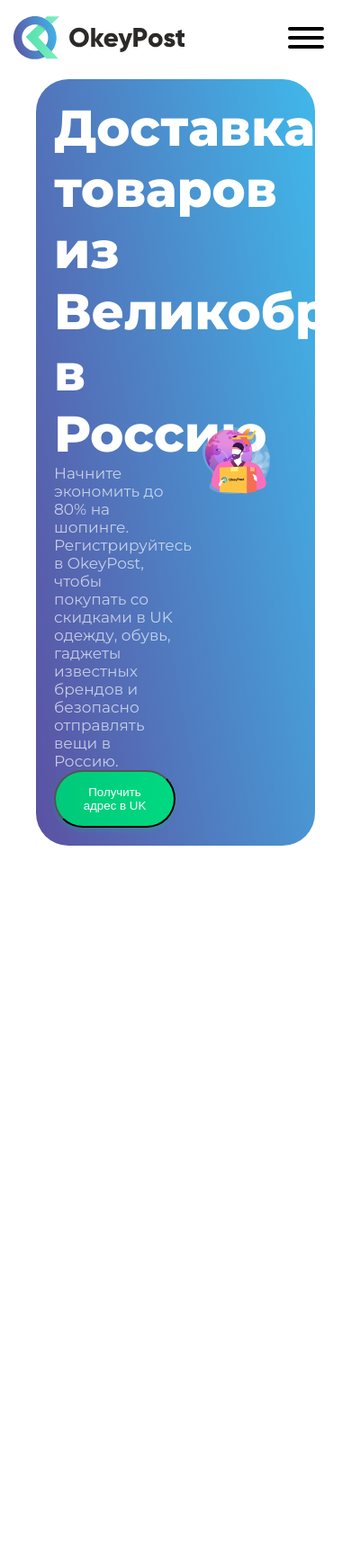
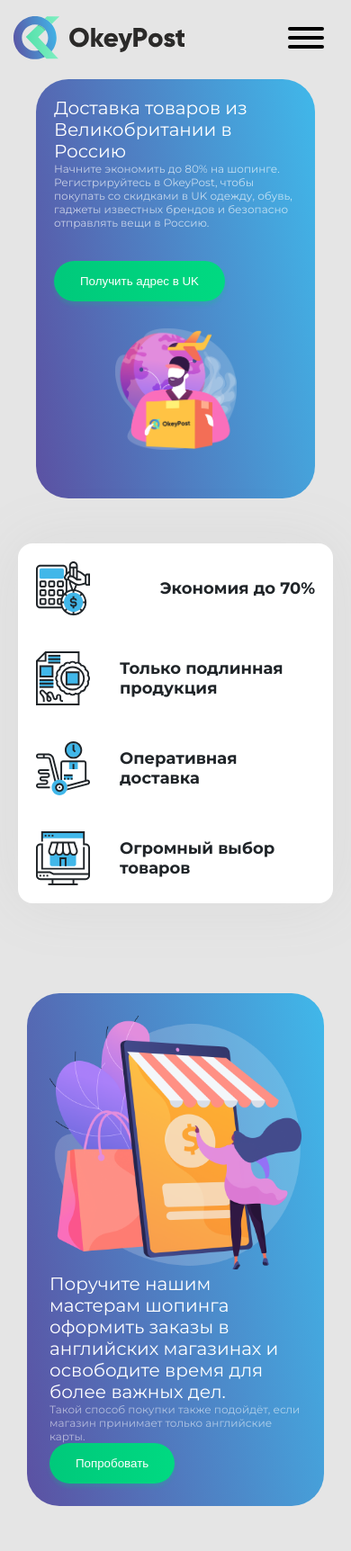
Before and after one commit to Bubusara0505/Myself, a PHP site: page / in a window 390 px wide; the page is wider, and only the part inside the window is pictured. Shown: that part at 90% size. Before the commit the page ends 940 px from the top of that part, so only its background shows below. Run offline with PHP 8.4, Linux system fonts and the light colour scheme.

Commit message:
create try-block

```diff
--- a/assets/css/style.css
+++ b/assets/css/style.css
@@ -1,6 +1,7 @@
 @import url("https://fonts.googleapis.com/css2?family=Montserrat:wght@400;500;600;700;800;900&family=Poppins:wght@400;500;600;700;800;900&display=swap");
 .okeyPost {
   font-family: "Montserrat", sans-serif;
+  background: #E5E5E5;
 }
 
 .header {
@@ -25,6 +26,7 @@
   padding: 0.9375rem 1.8125rem;
   display: inline-block;
   box-sizing: border-box;
+  transition: 0.6s all;
 }
 .header .nav.active {
   position: absolute;
@@ -52,6 +54,7 @@
 }
 
 .order {
+  transition: 0.6s all;
   padding: 0 2.5rem;
 }
 .order .order-info-block {
@@ -76,6 +79,7 @@
   color: #ffffffac;
 }
 .order .order-info-block_content button {
+  cursor: pointer;
   color: #FFFFFF;
   background: linear-gradient(90deg, #00C97B 0%, #00D981 96.96%);
   box-shadow: 0rem 0.25rem 0.25rem rgba(1, 203, 124, 0.2);
@@ -83,6 +87,9 @@
   padding: 0.9375rem 1.8125rem;
   display: inline-block;
   box-sizing: border-box;
+  border: none;
+  margin-top: 2.1875rem;
+  transition: 0.6s all;
 }
 .order .order-info-block_img {
   padding: 1.875rem;
@@ -92,13 +99,173 @@
   width: 100%;
 }
 
-@media screen and (max-width: 40.3125rem) {
+.icons-block {
+  display: flex;
+  max-width: 62.5rem;
+  margin: 6.25rem auto;
+  box-shadow: 0px 0px 4.375rem rgba(138, 138, 138, 0.1);
+  border-radius: 1rem;
+  background: #FFF;
+}
+.icons-block .icons-block-info {
+  display: flex;
+  align-items: center;
+  justify-content: space-between;
+  padding: 1.25rem;
+}
+.icons-block .icons-block-info img {
+  max-width: 50%;
+}
+.icons-block .icons-block-info h2 {
+  max-width: 70%;
+  color: #1F2428;
+  font-weight: 700;
+  font-size: 1.125rem;
+}
+
+.tryIt {
+  padding: 6.25rem 3.75rem;
+}
+.tryIt .tryIt-block {
+  padding: 1.5625rem;
+  background: linear-gradient(79.63deg, #5B52A3 1.08%, #40B8EA 100%);
+  border-radius: 2.25rem;
+  display: flex;
+  align-items: center;
+  justify-content: space-between;
+}
+.tryIt .tryIt-block_img {
+  max-width: 40%;
+}
+.tryIt .tryIt-block_img img {
+  width: 100%;
+}
+.tryIt .tryIt-block_content {
+  max-width: 55%;
+}
+.tryIt .tryIt-block_content h1 {
+  font-weight: 700;
+  font-size: 1.875rem;
+  color: #FFF;
+}
+.tryIt .tryIt-block_content p {
+  font-weight: 400;
+  font-size: 1.125rem;
+  color: #ffffff90;
+}
+.tryIt .tryIt-block_content button {
+  cursor: pointer;
+  color: #FFFFFF;
+  background: linear-gradient(90deg, #00C97B 0%, #00D981 96.96%);
+  box-shadow: 0rem 0.25rem 0.25rem rgba(1, 203, 124, 0.2);
+  border-radius: 2.25rem;
+  padding: 0.9375rem 1.8125rem;
+  display: inline-block;
+  box-sizing: border-box;
+  border: none;
+}
+
+@media screen and (max-width: 45rem) {
   .nav {
     display: none;
   }
 
   .hamburger {
     display: block;
+  }
+
+  .order .order-info-block {
+    display: flex;
+    flex-direction: column;
+  }
+  .order .order-info-block_content {
+    max-width: 100%;
+  }
+  .order .order-info-block_content h1 {
+    font-size: 2.1875rem;
+    font-weight: 600;
+  }
+  .order .order-info-block_img {
+    max-width: 50%;
+  }
+  .order .order-info-block_img img {
+    width: 100%;
+  }
+
+  .icons-block {
+    margin: 3.125rem 1.25rem;
+    display: flex;
+    flex-direction: column;
+  }
+
+  .tryIt {
+    padding: 6.25rem 3.75rem;
+  }
+  .tryIt .tryIt-block {
+    padding: 1.5625rem;
+    background: linear-gradient(79.63deg, #5B52A3 1.08%, #40B8EA 100%);
+    border-radius: 2.25rem;
+    display: flex;
+    flex-direction: column;
+  }
+  .tryIt .tryIt-block_img {
+    max-width: 100%;
+  }
+  .tryIt .tryIt-block_img img {
+    width: 100%;
+  }
+  .tryIt .tryIt-block_content {
+    max-width: 100%;
+  }
+}
+@media screen and (max-width: 28.125rem) {
+  .order .order-info-block {
+    display: flex;
+    flex-direction: column;
+  }
+  .order .order-info-block_content {
+    max-width: 100%;
+  }
+  .order .order-info-block_content h1 {
+    font-size: 1.25rem;
+    font-weight: 400;
+  }
+  .order .order-info-block_content p {
+    font-size: 0.75rem;
+    font-weight: 300;
+  }
+  .order .order-info-block_img {
+    max-width: 50%;
+  }
+  .order .order-info-block_img img {
+    width: 100%;
+  }
+
+  .tryIt {
+    padding: 3.125rem 1.875rem;
+  }
+  .tryIt .tryIt-block {
+    background: linear-gradient(79.63deg, #5B52A3 1.08%, #40B8EA 100%);
+    border-radius: 2.25rem;
+    display: flex;
+    flex-direction: column;
+  }
+  .tryIt .tryIt-block_img {
+    max-width: 100%;
+  }
+  .tryIt .tryIt-block_img img {
+    width: 100%;
+  }
+  .tryIt .tryIt-block_content {
+    max-width: 100%;
+  }
+  .tryIt .tryIt-block_content h1 {
+    font-size: 1.25rem;
+    font-weight: 400;
+  }
+  .tryIt .tryIt-block_content p {
+    font-size: 0.75rem;
+    font-weight: 300;
   }
 }
 * {
--- a/assets/sass/_okeyPost.sass
+++ b/assets/sass/_okeyPost.sass
@@ -1,5 +1,6 @@
 .okeyPost
   font-family: 'Montserrat', sans-serif
+  background: #E5E5E5
 
 .header
   display: flex
@@ -21,6 +22,8 @@
     padding: .9375rem 1.8125rem
     display: inline-block
     box-sizing: border-box
+    transition: .6s all
+
 
   .nav.active
     position: absolute
@@ -44,6 +47,7 @@
   position: relative
 
 .order
+  transition: .6s all
   padding: 0 2.5rem
   .order-info-block
     display: flex
@@ -63,6 +67,7 @@
         font-weight: 300
         color: #ffffffac
       button
+        cursor: pointer
         color: #FFFFFF
         background:  linear-gradient(90deg, #00C97B 0%, #00D981 96.96%)
         box-shadow: 0rem .25rem .25rem rgba(1, 203, 124, 0.2)
@@ -70,6 +75,9 @@
         padding: .9375rem 1.8125rem
         display: inline-block
         box-sizing: border-box
+        border: none
+        margin-top: 2.1875rem
+        transition: .6s all
     &_img
       padding: 1.875rem
       max-width: 35%
@@ -77,14 +85,133 @@
         width: 100%
 
 
+.icons-block
+  display: flex
+  max-width: 62.5rem
+  margin: 6.25rem auto
+  box-shadow: 0px 0px 4.375rem rgba(138, 138, 138, 0.1)
+  border-radius: 1rem
+  background: #FFF
+  .icons-block-info
+    display: flex
+    align-items: center
+    justify-content: space-between
+    padding: 1.25rem
+    img
+      max-width: 50%
+    h2
+      max-width: 70%
+      color: #1F2428
+      font-weight: 700
+      font-size: 1.125rem
 
+.tryIt
+  padding: 6.25rem 3.75rem
+  .tryIt-block
+    padding: 1.5625rem
+    background: linear-gradient(79.63deg, #5B52A3 1.08%, #40B8EA 100%)
+    border-radius: 2.25rem
+    display: flex
+    align-items: center
+    justify-content: space-between
+    &_img
+      max-width: 40%
+      img
+        width: 100%
+    &_content
+      max-width: 55%
+      h1
+        font-weight: 700
+        font-size: 1.875rem
+        color: #FFF
+      p
+        font-weight: 400
+        font-size: 1.125rem
+        color: #ffffff90
+      button
+        cursor: pointer
+        color: #FFFFFF
+        background:  linear-gradient(90deg, #00C97B 0%, #00D981 96.96%)
+        box-shadow: 0rem .25rem .25rem rgba(1, 203, 124, 0.2)
+        border-radius: 2.25rem
+        padding: .9375rem 1.8125rem
+        display: inline-block
+        box-sizing: border-box
+        border: none
 
-
-
-
-
-@media screen and(max-width: 40.3125rem)
+@media screen and(max-width: 45rem)
   .nav
     display: none
   .hamburger
     display: block
+  .order
+    .order-info-block
+      display: flex
+      flex-direction: column
+      &_content
+        max-width: 100%
+        h1
+          font-size: 2.1875rem
+          font-weight: 600
+      &_img
+        max-width: 50%
+        img
+          width: 100%
+  .icons-block
+    margin: 3.125rem 1.25rem
+    display: flex
+    flex-direction: column
+
+
+  .tryIt
+    padding: 6.25rem 3.75rem
+    .tryIt-block
+      padding: 1.5625rem
+      background: linear-gradient(79.63deg, #5B52A3 1.08%, #40B8EA 100%)
+      border-radius: 2.25rem
+      display: flex
+      flex-direction: column
+      &_img
+        max-width: 100%
+        img
+          width: 100%
+      &_content
+        max-width: 100%
+
+
+@media screen and(max-width: 28.125rem)
+  .order
+    .order-info-block
+      display: flex
+      flex-direction: column
+      &_content
+        max-width: 100%
+        h1
+          font-size: 1.25rem
+          font-weight: 400
+        p
+          font-size: .75rem
+          font-weight: 300
+      &_img
+        max-width: 50%
+        img
+          width: 100%
+  .tryIt
+    padding: 3.125rem 1.875rem
+    .tryIt-block
+      background: linear-gradient(79.63deg, #5B52A3 1.08%, #40B8EA 100%)
+      border-radius: 2.25rem
+      display: flex
+      flex-direction: column
+      &_img
+        max-width: 100%
+        img
+          width: 100%
+      &_content
+        max-width: 100%
+        h1
+          font-size: 1.25rem
+          font-weight: 400
+        p
+          font-size: .75rem
+          font-weight: 300
--- a/pages/main.php
+++ b/pages/main.php
@@ -35,6 +35,36 @@ $titil = "Home";?>
         </div>
       </div>
     </div>
+    <div class="icons-block">
+      <div class="icons-block-info">
+        <img src="./assets/img/okeypost/icons/Иконка1.svg" alt="">
+        <h2>Экономия до 70%</h2>
+      </div>
+      <div class="icons-block-info">
+        <img src="./assets/img/okeypost/icons/Иконка2.svg" alt="">
+        <h2>Только подлинная продукция</h2>
+      </div>
+      <div class="icons-block-info">
+        <img src="./assets/img/okeypost/icons/Иконка3.svg" alt="">
+        <h2>Оперативная доставка</h2>
+      </div>
+      <div class="icons-block-info">
+        <img src="./assets/img/okeypost/icons/Иконка4.svg" alt="">
+        <h2>Огромный выбор товаров</h2>
+      </div>
+    </div>
+    <div class="tryIt">
+      <div class="tryIt-block">
+        <div class="tryIt-block_img">
+          <img src="./assets/img/okeypost/Иллюстрация2.png" alt="">
+        </div>
+        <div class="tryIt-block_content">
+          <h1>Поручите нашим мастерам шопинга оформить заказы в английских магазинах и освободите время для более важных дел.</h1>
+          <p>Такой способ покупки также подойдёт, если магазин принимает только английские карты.</p>
+          <button>Попробовать</button>
+        </div>
+      </div>
+    </div>
   </div>
 </div>
 
```
Also changed, not shown: index.js (deleted, +0 -38 lines), assets/img/okeypost/icons/Иконка1.svg (added), assets/img/okeypost/icons/Иконка2.svg (added), assets/img/okeypost/icons/Иконка3.svg (added), assets/img/okeypost/icons/Иконка4.svg (added), assets/img/okeypost/Иллюстрация2.png (added), 1 other file.
